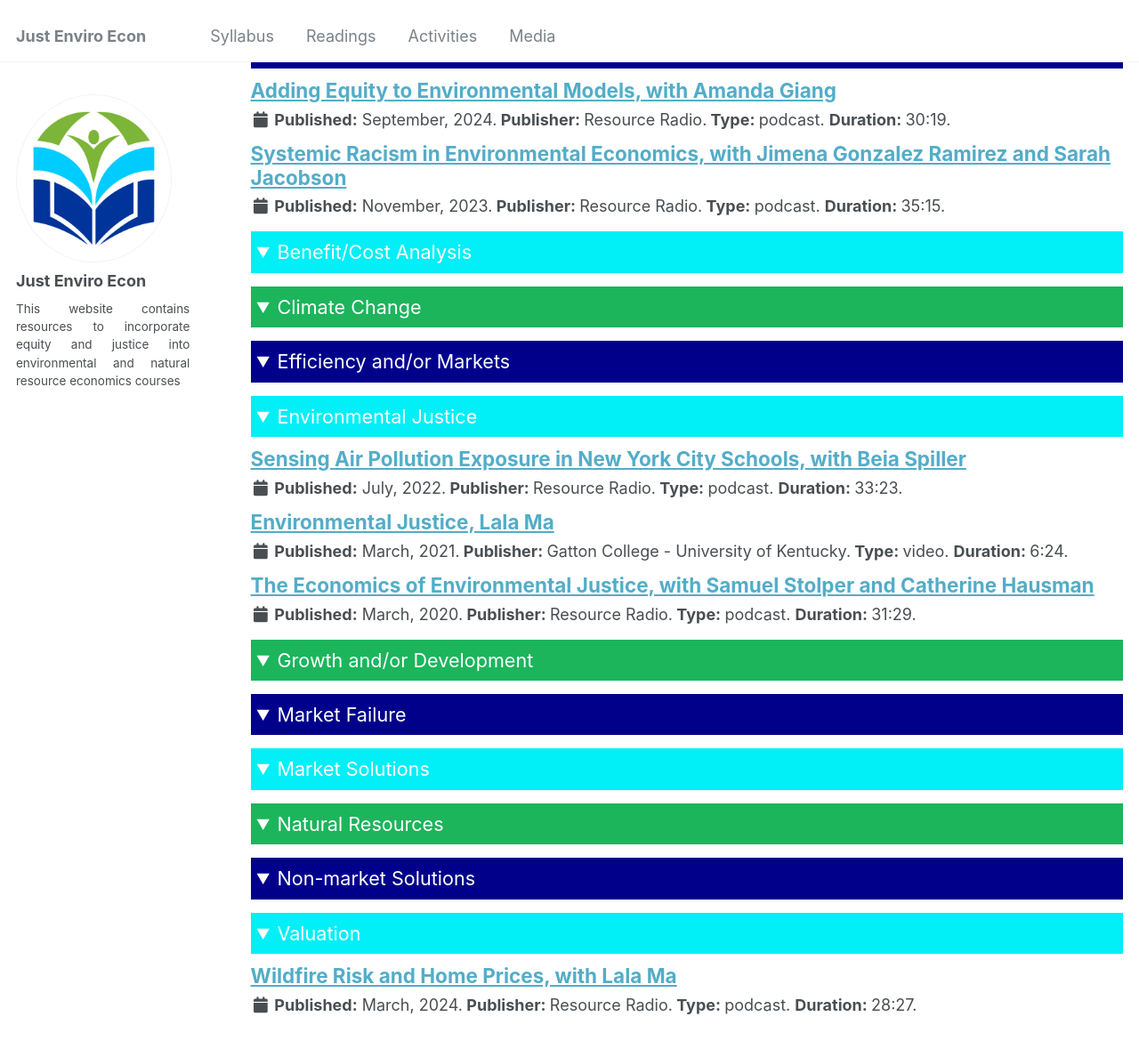
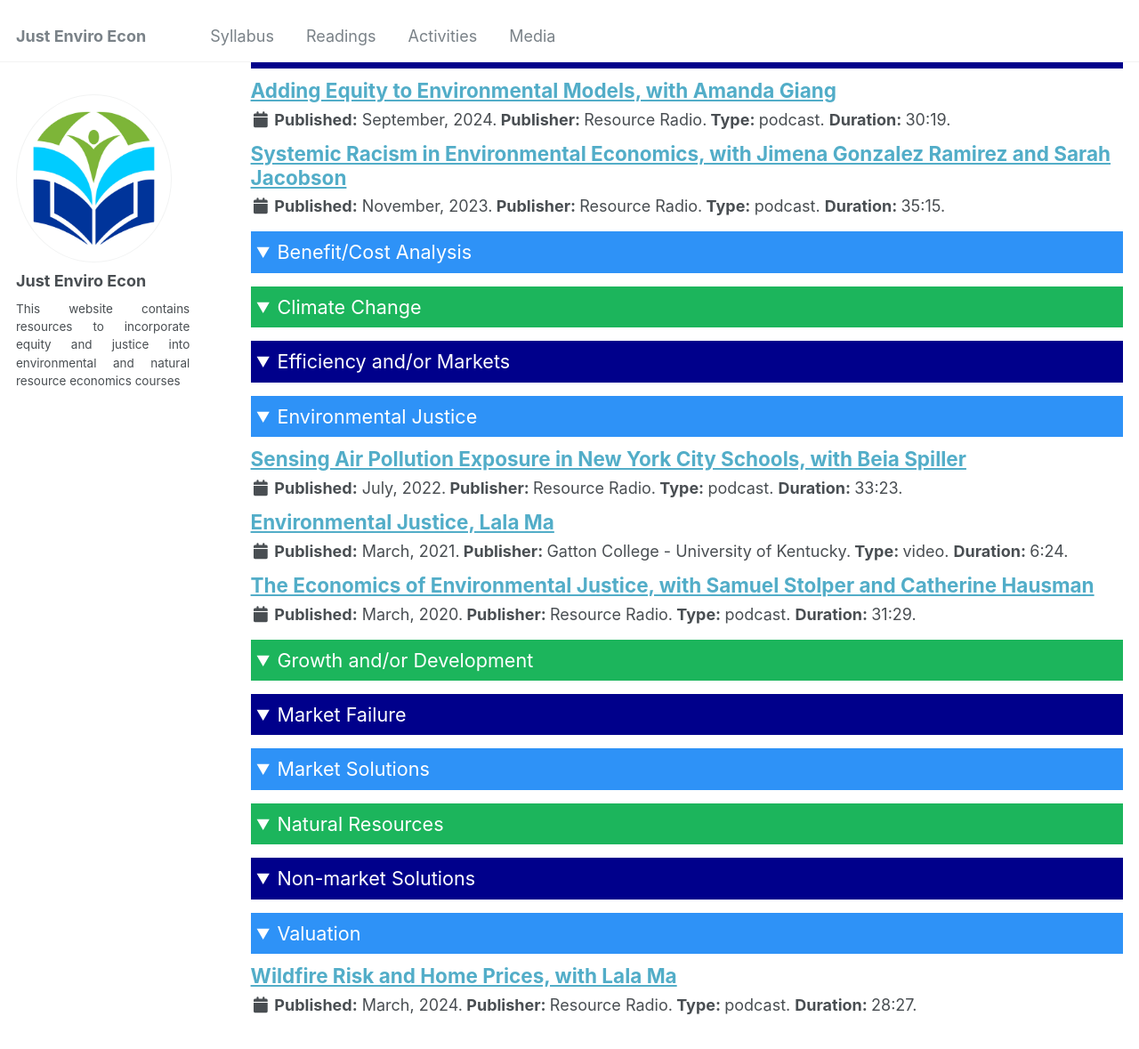
Before and after one commit to just-enviro-econ/just-enviro-econ.github.io, a Jekyll site: the page built from _pages/syllabus.md, in a window 1280 px wide and 1400 px high, scrolled down 580 px. Shown: the top 1179 px of the window at 89% size. Built offline with Jekyll 4.4.1, drawn with Linux system fonts in a browser that asks for light colours.

Commit message:
update blue

```diff
--- a/_pages/syllabus.md
+++ b/_pages/syllabus.md
@@ -27,7 +27,7 @@ This page lists all the resources by topic.
     </details>
 
     <details class="sub_detail" open>
-      <summary class="id3"> Activities </summary>
+      <summary> Activities </summary>
       <div class="content">
           {% for post in site.activities reversed %}
               {% if post.category == 'general' %}
--- a/_sass/_page.scss
+++ b/_sass/_page.scss
@@ -476,7 +476,7 @@ summary {
 }
 
 summary.id1 {
-  background: rgb(1, 239, 247);
+  background: #2e92f7;
   color:white;
   padding: 5px;
   font-size: larger;
```
